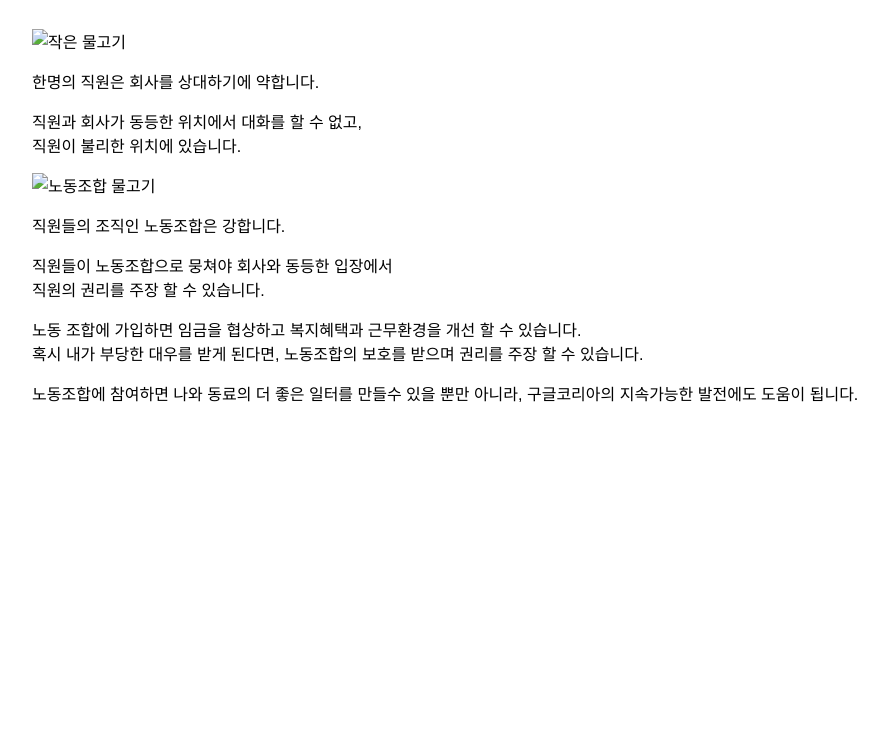
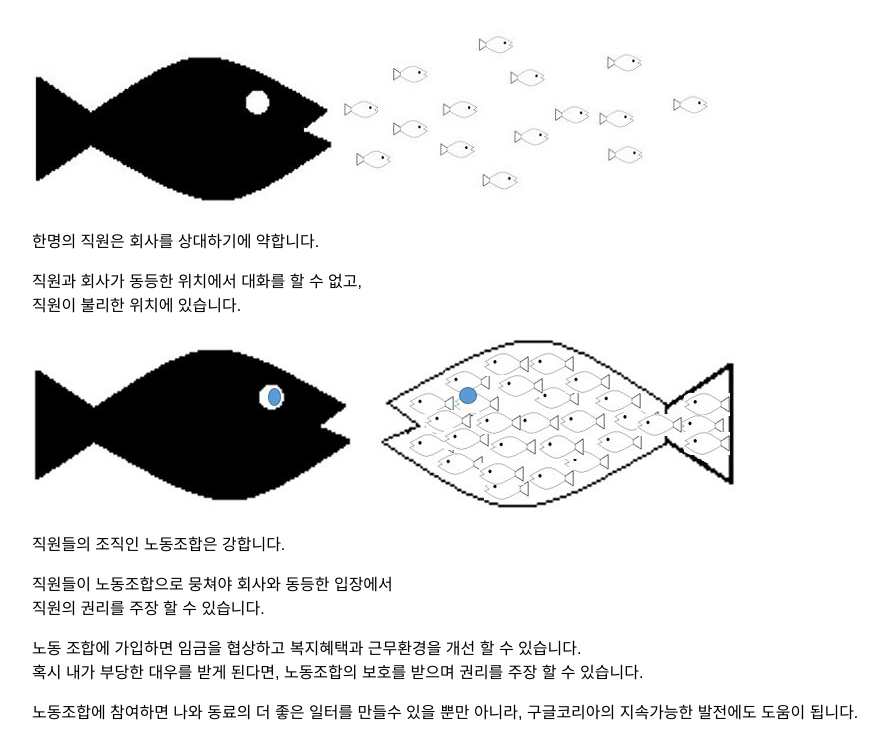
Before and after one commit to cleancode7/cleancode7.github.io, a plain HTML site: page docs/index.html in a window 1280 px wide. Shown: the part 139-894 px from the top of the page, without its empty margins (0-888 px from the left). Before the commit the page ends 800 px from the top, so only its background shows below. Drawn offline with Linux system fonts and the light colour scheme.

Commit message:
update images

```diff
--- a/docs/index.html
+++ b/docs/index.html
@@ -28,13 +28,13 @@
         <section class="union-info">
             <div class="union-row">
                 <div class="union-col">
-                    <img src="images/fish-alone.png" alt="작은 물고기" class="union-img">
+                    <img src="images/fish-alone.jpg" alt="작은 물고기" class="union-img">
                     <p class="union-blue">한명의 직원은 회사를 상대하기에 약합니다.</p>
                     <p>직원과 회사가 동등한 위치에서 대화를 할 수 없고,<br>
                     직원이 불리한 위치에 있습니다.</p>
                 </div>
                 <div class="union-col">
-                    <img src="images/fish-union.png" alt="노동조합 물고기" class="union-img">
+                    <img src="images/fish-union.jpg" alt="노동조합 물고기" class="union-img">
                     <p class="union-blue">직원들의 조직인 노동조합은 강합니다.</p>
                     <p>직원들이 노동조합으로 뭉쳐야 회사와 동등한 입장에서<br>
                     직원의 권리를 주장 할 수 있습니다.</p>
```
